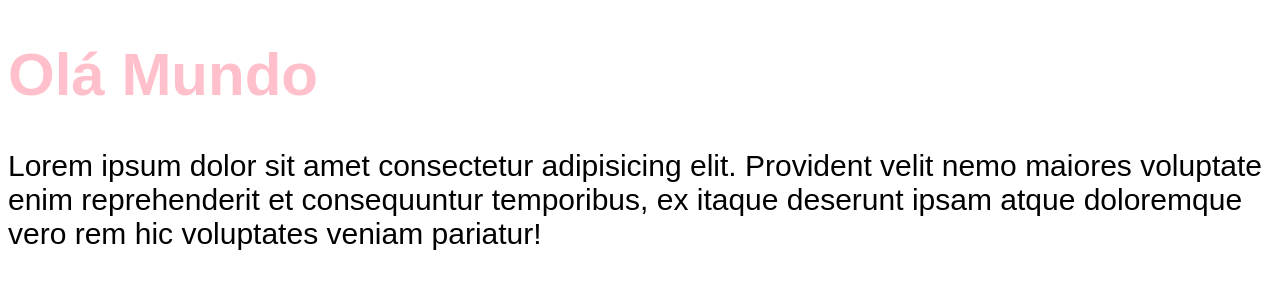
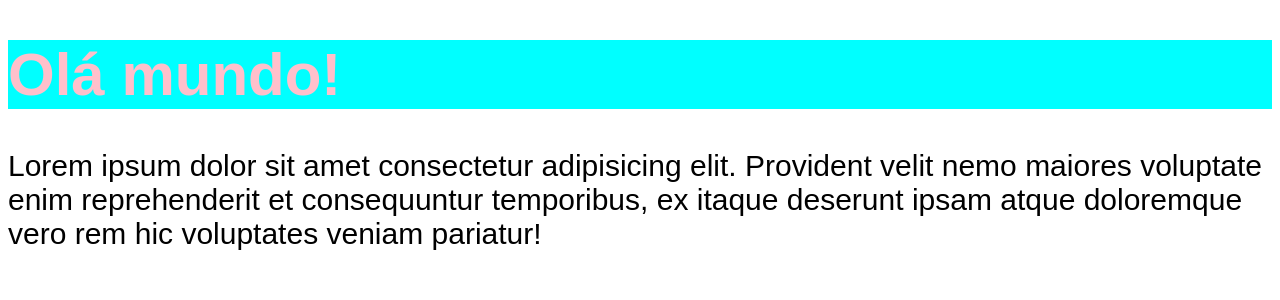
Before and after one commit to pwerder/chronos-pomodoro, a React (Vite) app: page / in a window 1280 px wide. Shown: the top 300 px of the page. Built offline with nearby package versions, Linux system fonts and the light colour scheme.

Commit message:
css modules para escopo do componente

```diff
--- a/src/App.tsx
+++ b/src/App.tsx
@@ -1,3 +1,5 @@
+import { Heading } from './components/Heading';
+
 import './styles/theme.css';
 import './styles/global.css';
 
@@ -6,7 +8,7 @@ export function App() {
 
   return (
     <div>
-      <h1>Olá Mundo</h1>
+      <Heading />
       <p>
         Lorem ipsum dolor sit amet consectetur adipisicing elit. Provident velit
         nemo maiores voluptate enim reprehenderit et consequuntur temporibus, ex
--- /dev/null
+++ b/src/components/Heading.module.css
@@ -0,0 +1,8 @@
+.heading {
+  background-color: purple;
+  color: black;
+}
+
+.cyan {
+  background-color: cyan;
+}
--- /dev/null
+++ b/src/components/Heading.tsx
@@ -0,0 +1,5 @@
+import styles from './Heading.module.css';
+
+export function Heading() {
+  return <h1 className={styles.cyan}>Olá mundo!</h1>;
+}
```
